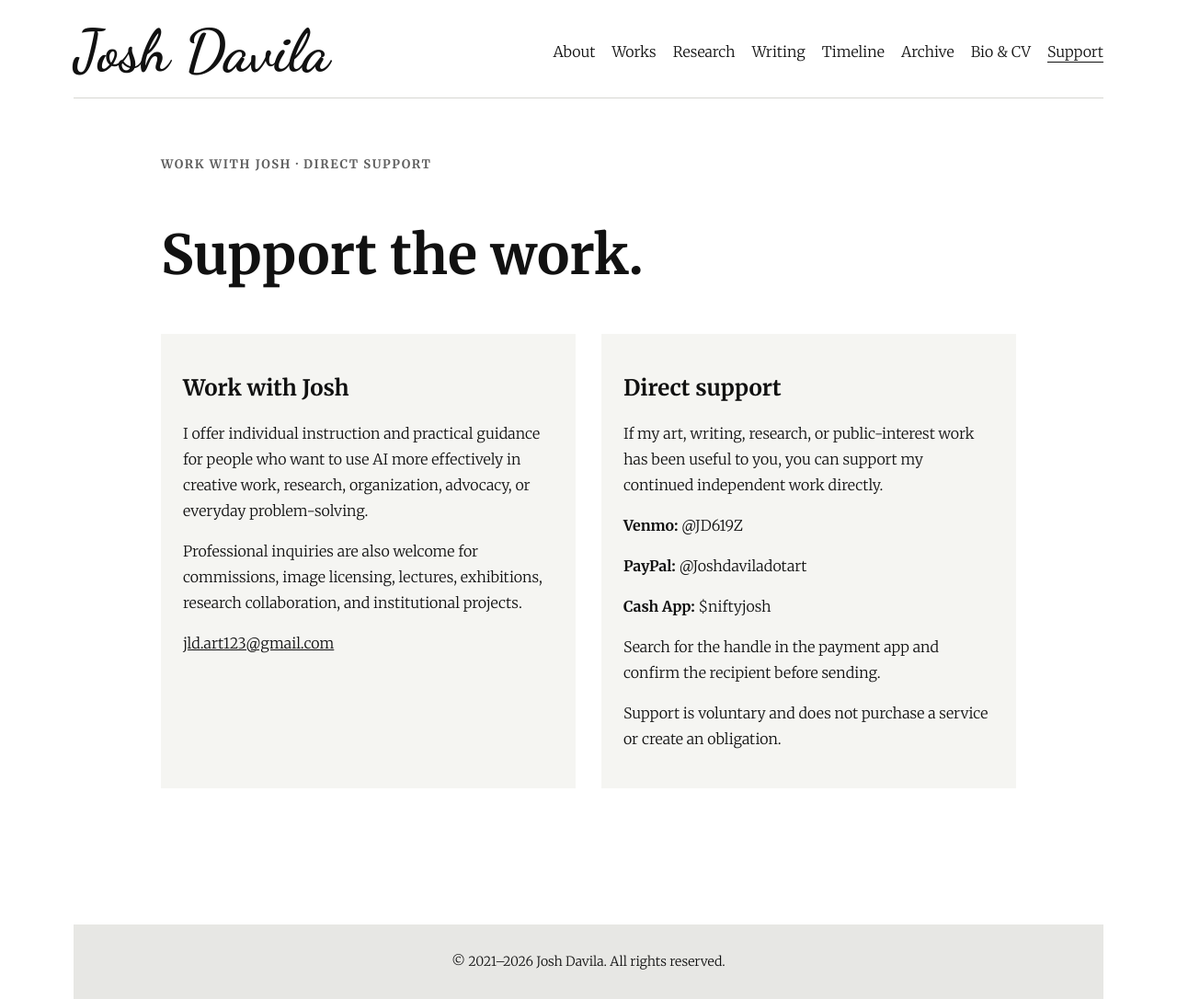
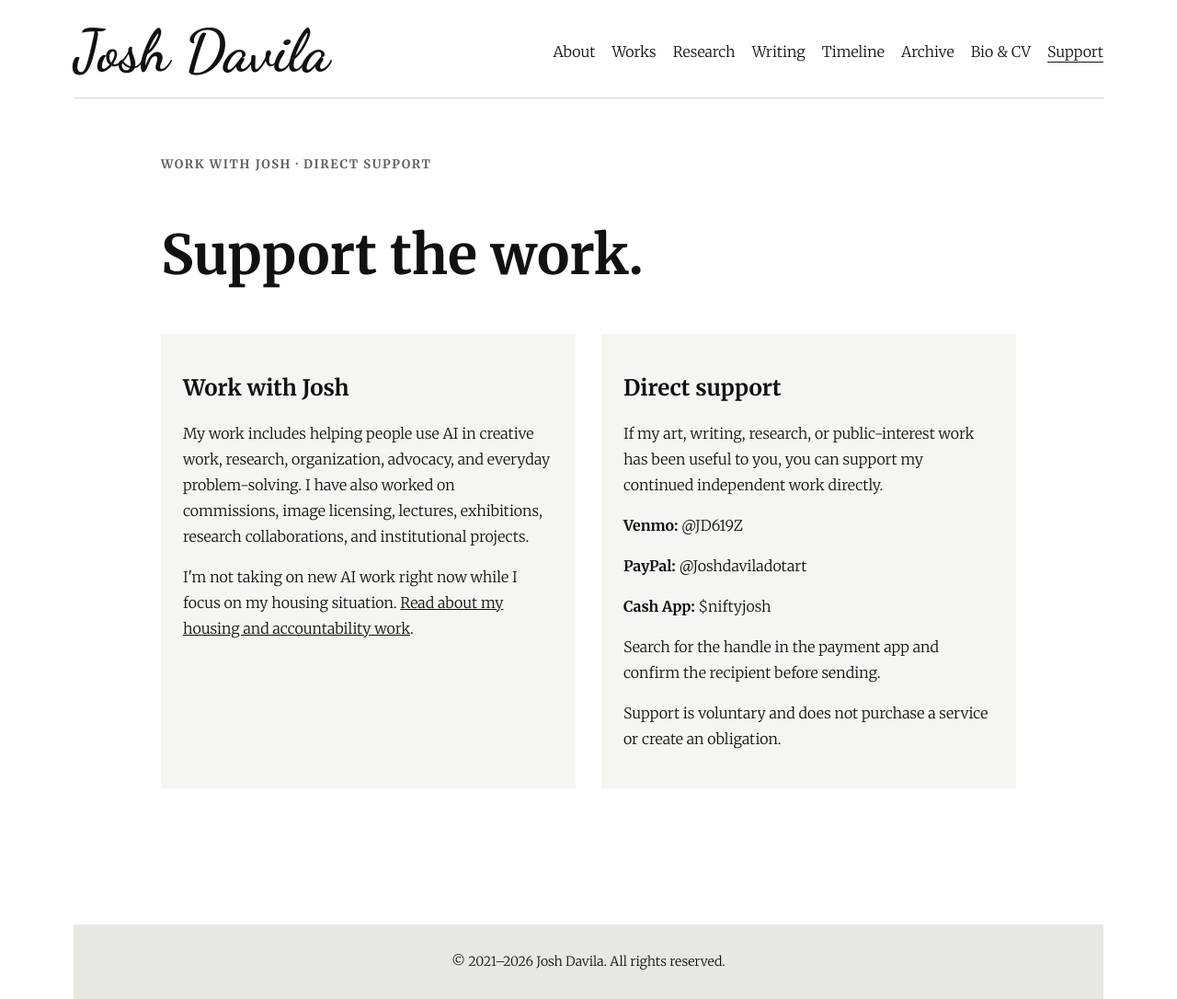
Before and after one commit to JLD-Ai/joshdavila.github.io, a Jekyll site: the page built from support.md, in a window 1280 px wide. Shown: the whole page at 92% size. Built offline with Jekyll 4.4.1, drawn with Linux system fonts in a browser that asks for light colours.

Commit message:
Pause AI work inquiries and link housing research

```diff
--- a/support.md
+++ b/support.md
@@ -12,9 +12,8 @@ description: Work with Josh Davila or directly support his independent art, writ
   <div class="support-grid">
     <div class="support-card">
       <h2>Work with Josh</h2>
-      <p>I offer individual instruction and practical guidance for people who want to use AI more effectively in creative work, research, organization, advocacy, or everyday problem-solving.</p>
-      <p>Professional inquiries are also welcome for commissions, image licensing, lectures, exhibitions, research collaboration, and institutional projects.</p>
-      <a class="text-link" href="mailto:{{ site.data.support.professional.email }}">{{ site.data.support.professional.email }}</a>
+      <p>My work includes helping people use AI in creative work, research, organization, advocacy, and everyday problem-solving. I have also worked on commissions, image licensing, lectures, exhibitions, research collaborations, and institutional projects.</p>
+      <p>I'm not taking on new AI work right now while I focus on my housing situation. <a class="text-link" href="{{ '/research/housing-and-accountability/' | relative_url }}">Read about my housing and accountability work</a>.</p>
     </div>
     <div class="support-card">
       <h2>Direct support</h2>
```
